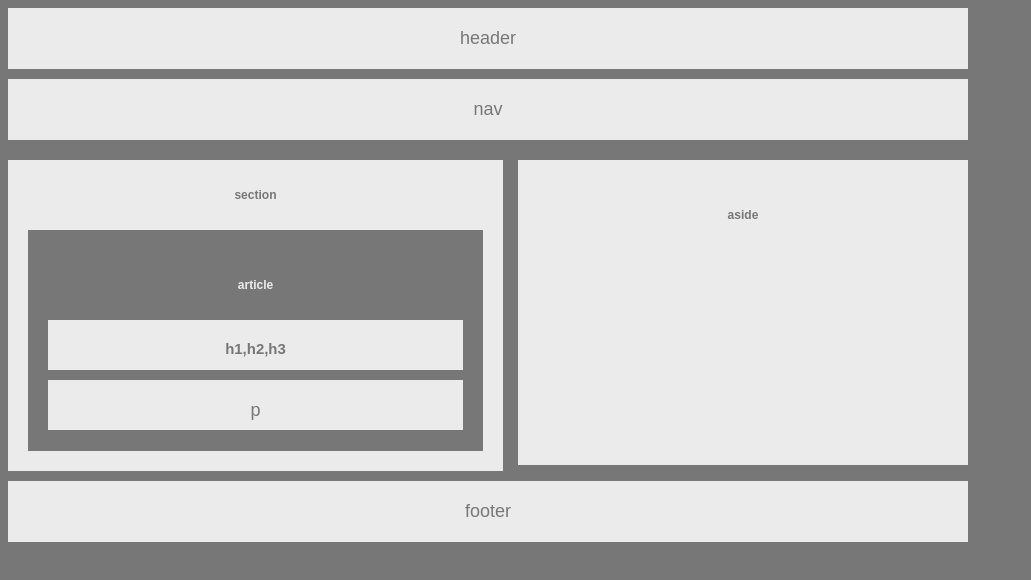
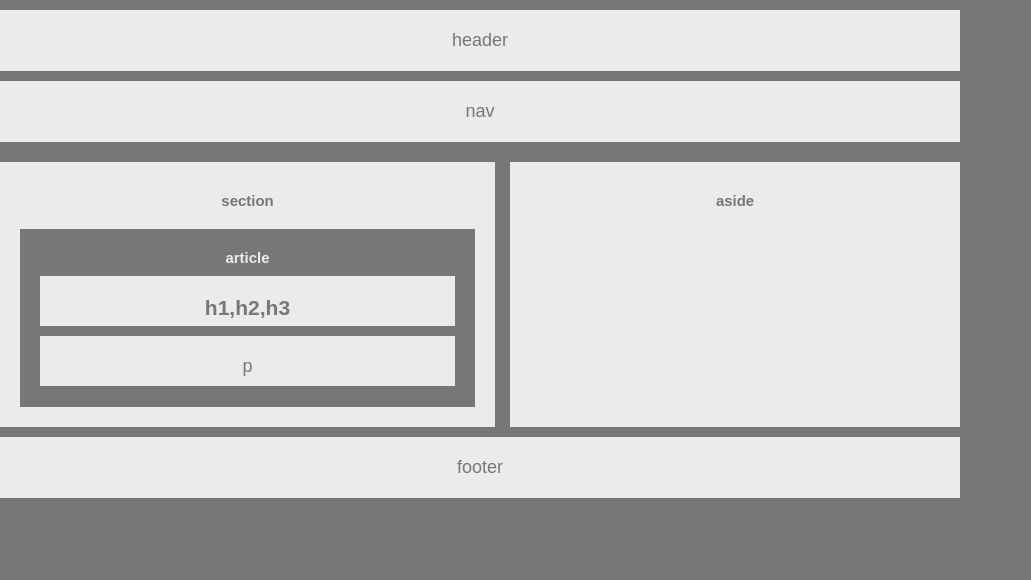
Before and after one commit to shellyrgarner/HW-wireframe, a plain HTML site: page index.html in a window 1280 px wide. Shown: the whole page, without its empty margins (0-1031 px from the left). Drawn offline with Linux system fonts and the light colour scheme.

Commit message:
more updates hw

```diff
--- a/index.html
+++ b/index.html
@@ -22,14 +22,14 @@
 
     <section id="section">
 
-        <h6>section</h6>
+        <h5>section</h5>
 
             <section id="article">
 
-                <h6>article</h6>
+                <h5>article</h5>
 
                 <div>
-                    <h5>h1,h2,h3</h5>
+                    <h1>h1,h2,h3</h1>
                 </div>
                 <div>
                     <p>p</p>
@@ -40,7 +40,7 @@
     </section>
 
     <section id="aside">
-        <h6>aside</h6>
+        <h5>aside</h5>
     </section>
 
     <section id="footer">
--- a/style.css
+++ b/style.css
@@ -5,6 +5,7 @@
  * {
     box-sizing: border-box;
     text-align: center;
+    margin: 0px;
   }
 
   body {
@@ -20,6 +21,7 @@
     background: #ebebeb;
     padding: 20px 0;
     margin-bottom: 10px;
+    margin-top: 10px;
   }
 
   #nav{
@@ -33,6 +35,7 @@
     background: #ebebeb;
     width: 495px;
     margin-bottom: 10px;
+    padding-top: 30px;
   }
 
   #article {
@@ -42,7 +45,7 @@
     margin: 20px;
 }
 
-h5, p {
+h1, p {
   color: #777;
     background: #ebebeb;
     padding: 20px;
@@ -56,8 +59,8 @@ h5, p {
     float: right;
     width: 450px;
     background: #ebebeb;
-    height: 305px;
-    padding: 20px;
+    height: 265px;
+    padding: 30px;
   }
 
   #footer {
```
